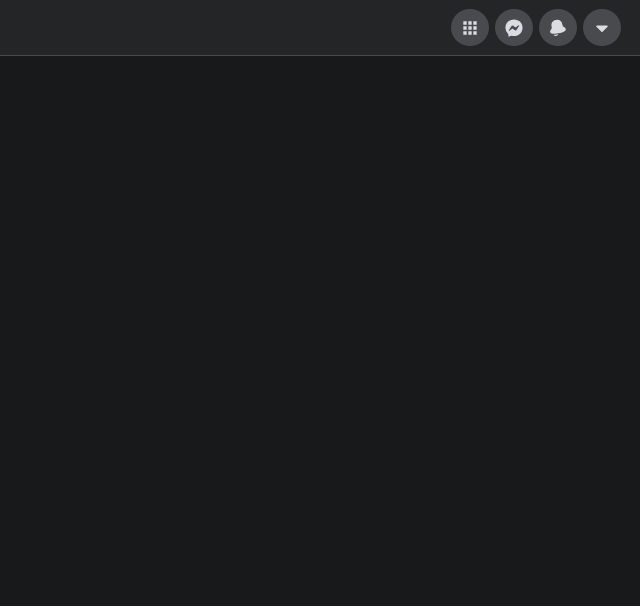
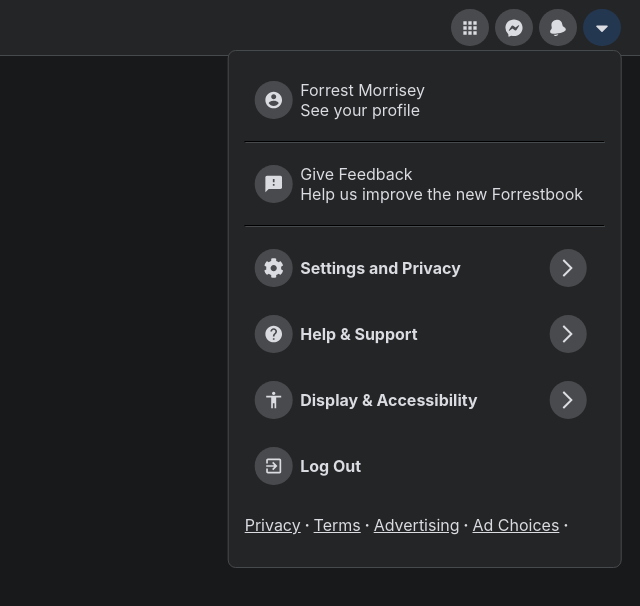
Before and after one commit to fmorrisey/FB_DropDown, a React (Create React App) app: page / in a window 1280 px wide. Both pictures are taken after a click on the link 1242 px from the left and 27 px from the top of the page. Shown: the top 606 px of the page, without its empty margins (640-1280 px from the left). Built offline with nearby package versions, Linux system fonts and the light colour scheme.

Commit message:
Active state for open menu items

```diff
--- a/src/App.js
+++ b/src/App.js
@@ -40,10 +40,16 @@
 }
 
 function Navitem(props) {
-  const [open, setOpen] = useState(true);
+  const [open, setOpen] = useState(false);
+
   return (
     <li className="nav-item">
-      <a href="#" className="icon-button" onClick={() => setOpen(!open)}>
+      {/* eslint-disable-next-line jsx-a11y/anchor-is-valid */}
+      <a
+        href="#"
+        className={open ? "icon-button icon-button-active" : "icon-button"}
+        onClick={() => setOpen(!open)}
+      >
         {props.icon}
       </a>
 
@@ -66,13 +72,11 @@
   }
 
   function DropdownItem(props) {
+    const changeMenu = () => props.goToMenu && setActiveMenu(props.goToMenu);
+
     return (
       // eslint-disable-next-line jsx-a11y/anchor-is-valid
-      <a
-        href="#"
-        className="menu-item"
-        onClick={() => props.goToMenu && setActiveMenu(props.goToMenu)}
-      >
+      <a href="#" className="menu-item" onClick={changeMenu}>
         <span
           className={props.leftIcon ? "icon-button icon-left" : ""}
           style={{}}
@@ -115,10 +119,9 @@
         in={activeMenu === "main"}
         unmountOnExit
         timeout={500}
+        // This allows React to toggle the classes
         classNames="menu-primary"
         onEnter={calcHeight}
-
-        // This allows React to toggle the classes
       >
         <div className="menu">
           {/* MY PROFILE */}
--- a/src/index.css
+++ b/src/index.css
@@ -81,6 +81,10 @@
   justify-content: center;
   align-items: center;
   transition: filter 300ms;
+}
+
+.icon-button-active {
+  background-color: #243750;
 }
 
 .icon-button:hover {
```
